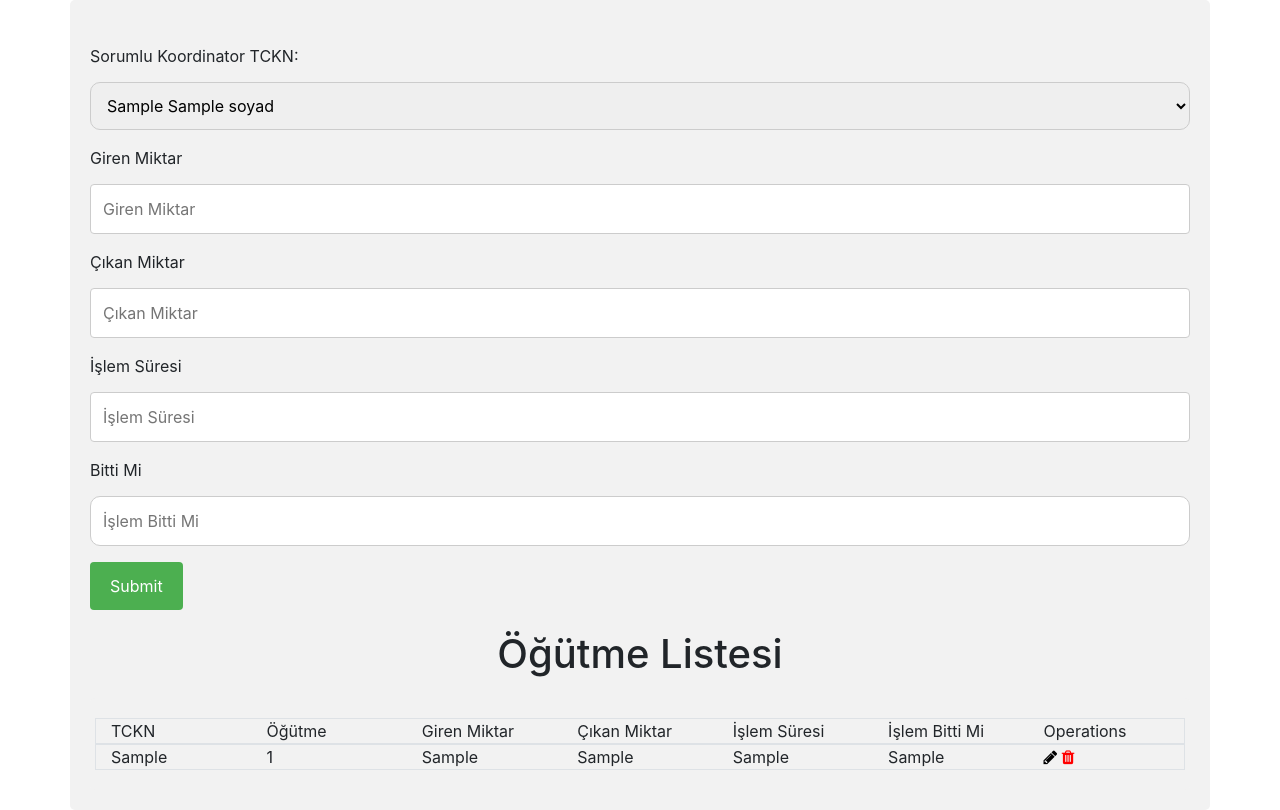
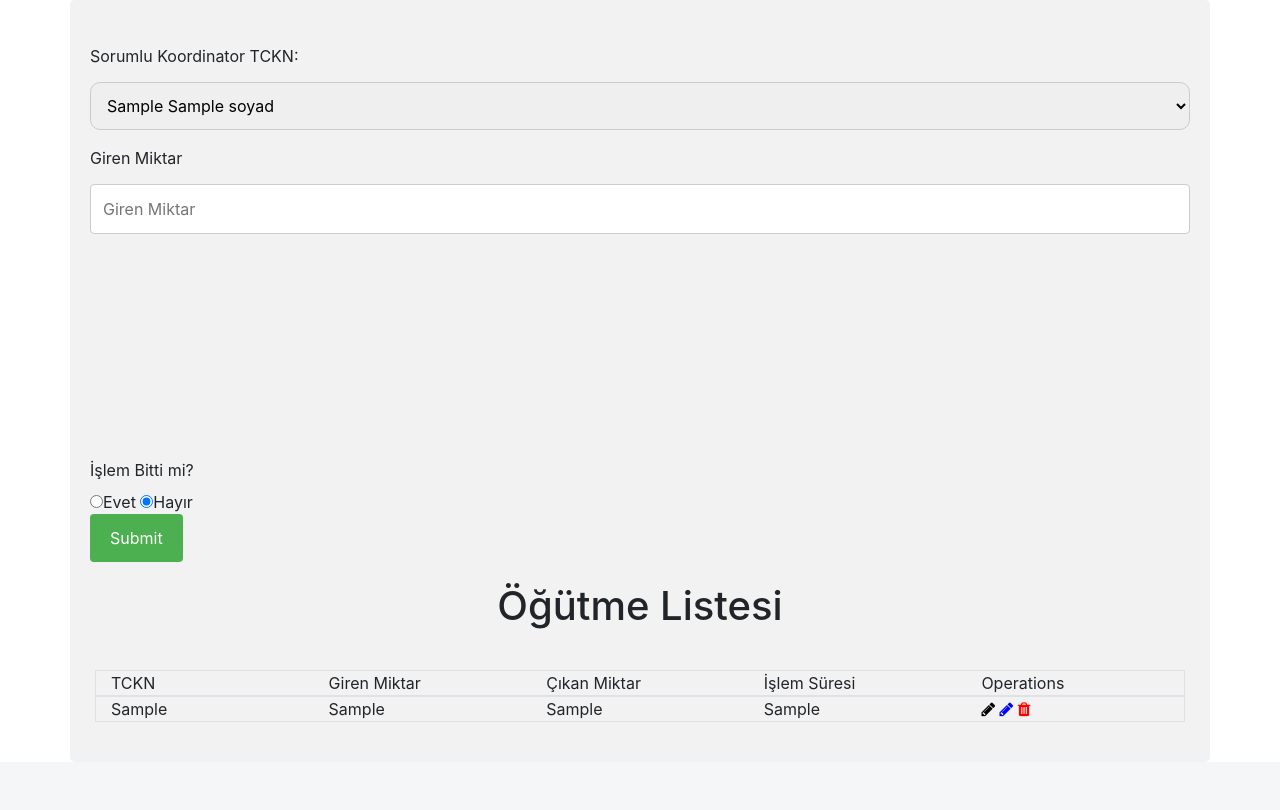
Before and after one commit to bozgenc/bil-372-proje, a Flask app: template templates/ogutme.html in a window 1280 px wide. Shown: the part 56-866 px from the top of the page. After the commit the page ends 778 px from the top, so only its background shows below. Run offline with Flask 2, Linux system fonts and the light colour scheme; the template is opened without the code that fills it: most values are stand-ins (such as "Sample title", 1, 10 or a date in 2020); some libraries are stand-ins or nearby versions.

Commit message:
Updated the editing of the ogutme table.

```diff
--- a/app.py
+++ b/app.py
@@ -111,7 +111,8 @@ def ogutme():
         islem_suresi = request.form['islem_suresi']
         bitti_mi = request.form['bitti_mi']
         id = request.form['isInsert']
-
+        tur_id = "1"
+        print(giren_miktar)
         query = "SELECT * from public.\"Personel\" where tckn = '" + sorumlu_koordinator_tckn + "'"
         result = db.session.execute(query)
         result = result.fetchall()
@@ -119,16 +120,12 @@ def ogutme():
 
         if int(id) == 0:
             query = "INSERT INTO public.\"Ogutme\"(sorumlu_koordinator_tckn, tur_id, giren_miktar, cikan_miktar, islem_suresi," \
-                    "bitti_mi) VALUES ('" + sorumlu_koordinator_tckn + "','" + str(1) + "','" + str(
-                giren_miktar) + "','" + \
-                    str(cikan_miktar) + "','" + str(islem_suresi) + "','" + str(bitti_mi) + "')"
+                    "bitti_mi) VALUES ('" + sorumlu_koordinator_tckn + "','" + str(1) + "','" + str(giren_miktar) + "','" + \
+                    str(0) + "','" + str(0) + "','" + str(bitti_mi) + "')"
             db.session.execute(query)
             db.session.commit()
         else:
-            query = "UPDATE public.\"Ogutme\" SET sorumlu_koordinator_tckn ='" + sorumlu_koordinator_tckn + "', tur_id = '" + \
-                    "1" + "', giren_miktar = '" + str(giren_miktar) + "', cikan_miktar = '" + \
-                    str(cikan_miktar) + "', islem_suresi = '" + str(
-                islem_suresi) + "', bitti_mi = '" + bitti_mi + "' WHERE id = '" + str(id) + "'"
+            query = "UPDATE public.\"Ogutme\" SET sorumlu_koordinator_tckn = '" + sorumlu_koordinator_tckn + "', tur_id = '" + tur_id + "', giren_miktar = '" + giren_miktar + "', cikan_miktar = '" + cikan_miktar + "', islem_suresi = '" + islem_suresi + "', bitti_mi = '" + bitti_mi + "'  WHERE id = '" + str(id) + "'"
             db.session.execute(query)
             db.session.commit()
 
@@ -140,11 +137,7 @@ def ogutme():
     data = db.session.execute(query2)
     son = data.fetchall()
 
-    query3 = "SELECT * FROM public.\"Islem_Turu\""
-    all_data2 = db.session.execute(query3)
-    islemlist = all_data2.fetchall()
-
-    return render_template("ogutme.html", ogutme=islem_list, personelList=son, islemList=islemlist)
+    return render_template("ogutme.html", ogutme=islem_list, personelList=son)
 
 
 @app.route("/ogutme_delete/<int:id>", methods=['GET', 'POST'])
@@ -171,32 +164,34 @@ def ogutme_delete(id):
 @app.route("/islem_sonu", methods=['GET', 'POST'])
 def islem_sonu():
     if request.method == 'GET':
+
         query = "SELECT * from public.\"Ogutme\" where bitti_mi = '" + str(True) + "'"
         all_data = db.engine.execute(query)
         ogutmeList = all_data.fetchall()
 
-        sorumlu_koordinator_tckn = ogutmeList[0].sorumlu_koordinator_tckn
-        tur_id = ogutmeList[0].tur_id
-        id_meselesi = ogutmeList[0].id
+        if len(ogutmeList) > 0:
+            sorumlu_koordinator_tckn = ogutmeList[0].sorumlu_koordinator_tckn
+            tur_id = ogutmeList[0].tur_id
+            id_meselesi = ogutmeList[0].id
 
-        quer = "Select * from public.\"Islem_Sonu\""
-        comp = db.engine.execute(quer)
-        comp = comp.fetchall()
+            quer = "Select * from public.\"Islem_Sonu\""
+            comp = db.engine.execute(quer)
+            comp = comp.fetchall()
+            print(comp)
 
-        if len(comp) != 0:
-            idmiz = comp[0].id
-            print(idmiz)
-            if idmiz != id_meselesi:
-                insertquery = "INSERT INTO public.\"Islem_Sonu\"(sorumlu_koordinator_tckn, tur_id, id2) VALUES ('" + sorumlu_koordinator_tckn + "',' " + str(
-                    tur_id) + "','" + str(ogutmeList[0].id) + "')"
+            if len(comp) > 0:
+                print(ogutmeList)
+                print(ogutmeList[0].giren_miktar)
+                print(ogutmeList[0].id)
+                idmiz = comp[0].id2
+
+                if idmiz != id_meselesi:
+                    insertquery = "INSERT INTO public.\"Islem_Sonu\"(sorumlu_koordinator_tckn, tur_id, id2) VALUES ('" + sorumlu_koordinator_tckn + "',' " + str(tur_id) + "','" + str(ogutmeList[0].id) + "')"
+                    db.engine.execute(insertquery)
+
+            if len(comp) == 0:
+                insertquery = "INSERT INTO public.\"Islem_Sonu\"(sorumlu_koordinator_tckn, tur_id, id2) VALUES ('" + sorumlu_koordinator_tckn + "','" + str(tur_id) + "','" + str(ogutmeList[0].id) + "')"
                 db.engine.execute(insertquery)
-
-        if len(comp) == 0:
-            print("noluo")
-            print(id_meselesi)
-            insertquery = "INSERT INTO public.\"Islem_Sonu\"(sorumlu_koordinator_tckn, tur_id, id2) VALUES ('" + sorumlu_koordinator_tckn + "','" + str(
-                tur_id) + "','" + str(ogutmeList[0].id) + "')"
-            db.engine.execute(insertquery)
 
     q2 = "SELECT public.\"Ogutme\".sorumlu_koordinator_tckn, public.\"Ogutme\".tur_id, public.\"Ogutme\".giren_miktar, public.\"Ogutme\".cikan_miktar, public.\"Ogutme\".islem_suresi, " \
          "public.\"Islem_Sonu\".tur_id from public.\"Ogutme\", public.\"Islem_Sonu\" where(public.\"Ogutme\".tur_id = public.\"Islem_Sonu\".tur_id and public.\"Ogutme\".bitti_mi = True)"
--- a/static/ogutme.js
+++ b/static/ogutme.js
@@ -1,39 +1,79 @@
-function update(sorumlu_koordinator_tckn, tur_id, giren_miktar, cikan_miktar, islem_suresi, bitti_mi) {
+function update(sorumlu_koordinator_tckn, giren_miktar, cikan_miktar, islem_suresi, id) {
+
     var input = document.getElementById("sorumlu_koordinator_tckn");
-    var input2 = document.getElementById("tur_id");
-    var input3 = document.getElementById("giren_miktar");
-    var input4 = document.getElementById("cikan_miktar");
-    var input5 = document.getElementById("islem_suresi");
-    var input6 = document.getElementById("bitti_mi");
+    var input2 = document.getElementById("giren_miktar");
+    var input3 = document.getElementById("cikan_miktar");
+    var input4 = document.getElementById("islem_suresi");
 
     var cancel_button = document.getElementById("cancel_button");
     var isInsert = document.getElementById("isInsert");
-    isInsert.value = tur_id;
+    isInsert.value = id;
     cancel_button.style.visibility = "visible"
     input.value = sorumlu_koordinator_tckn;
-    input2.value = tur_id;
-    input3.value = giren_miktar;
-    input4.value = cikan_miktar;
-    input5.value = islem_suresi;
-    input6.value = bitti_mi;
+    input2.value = giren_miktar;
+    input3.value = cikan_miktar;
+    input4.value = islem_suresi;
+
+    document.getElementById("islem_suresi").setAttribute("readonly", true)
+    document.getElementById("cikan_miktar").setAttribute("readonly", true)
+    document.getElementById("bitti_mi").setAttribute("readonly", true)
+
+}
+
+function update2(sorumlu_koordinator_tckn, giren_miktar, cikan_miktar, islem_suresi, id) {
+
+    var input = document.getElementById("sorumlu_koordinator_tckn");
+    var input2 = document.getElementById("giren_miktar");
+    var input3 = document.getElementById("cikan_miktar");
+    var input4 = document.getElementById("islem_suresi");
+
+    var label1 = document.getElementById("label1");
+    var label2 = document.getElementById("label2");
+
+    input3.style.visibility = "visible"
+    input4.style.visibility = "visible"
+    label1.style.visibility = "visible"
+    label2.style.visibility = "visible"
+
+    var cancel_button = document.getElementById("cancel_button");
+    var isInsert = document.getElementById("isInsert");
+    isInsert.value = id;
+    cancel_button.style.visibility = "visible"
+    input.value = sorumlu_koordinator_tckn;
+    input2.value = giren_miktar;
+    input3.value = cikan_miktar;
+    input4.value = islem_suresi;
+    document.getElementById("sorumlu_koordinator_tckn").setAttribute("readonly", true)
+    document.getElementById("giren_miktar").setAttribute("readonly", true)
 }
 
 function cancel() {
     var input = document.getElementById("sorumlu_koordinator_tckn");
-    var input2 = document.getElementById("tur_id");
     var input3 = document.getElementById("giren_miktar");
     var input4 = document.getElementById("cikan_miktar");
     var input5 = document.getElementById("islem_suresi");
-    var input6 = document.getElementById("bitti_mi");
-
+    var label1 = document.getElementById("label1");
+    var label2 = document.getElementById("label2");
     var cancel_button = document.getElementById("cancel_button");
     var isInsert = document.getElementById("isInsert");
+
     isInsert.value = '0';
     cancel_button.style.visibility = "hidden"
+    input3.style.visibility = "hidden"
+    input4.style.visibility = "hidden"
+    label1.style.visibility = "hidden"
+    label2.style.visibility = "hidden"
+
     input.value = '';
     input2.value = '';
     input3.value = '';
     input4.value = '';
     input5.value = '';
     input6.value = '';
+
+    document.getElementById("sorumlu_koordinator_tckn").removeAttribute("readOnly");
+    document.getElementById("giren_miktar").removeAttribute("readOnly");
+    document.getElementById("islem_suresi").removeAttribute("readOnly");
+    document.getElementById("cikan_miktar").removeAttribute("readOnly");
+    document.getElementById("bitti_mi").removeAttribute("readOnly");
 }
--- a/templates/islem_sonu.html
+++ b/templates/islem_sonu.html
@@ -1,5 +1,5 @@
 {% extends "base.html" %}
-{% block title %} İşlem Türü {% endblock %}
+{% block title %} İşlem Sonu {% endblock %}
 {% block content %}
 <div class="container">
     <h1>Biten İşlemler Listesi</h1>
--- a/templates/ogutme.html
+++ b/templates/ogutme.html
@@ -1,5 +1,5 @@
 {% extends "base.html" %}
-{% block title %} İşlem Türü {% endblock %}
+{% block title %} Öğütme {% endblock %}
 {% block content %}
 <div class="container">
     <form action="/ogutme" method="POST">
@@ -11,14 +11,22 @@
 			<option value="{{ row.tckn }}">{{ row.ad}} {{row.soyad}}</option>
 			{% endfor %}
         </select>
-    <label for="giren_miktar">Giren Miktar</label>
-        <input type="number" id="giren_miktar" name="giren_miktar" placeholder="Giren Miktar" required="required" >
-     <label for="cikan_miktar">Çıkan Miktar</label>
-        <input type="number" id="cikan_miktar" name="cikan_miktar" placeholder="Çıkan Miktar" required="required" >
-    <label for="islem_suresi">İşlem Süresi</label>
-        <input type="number" id="islem_suresi" name="islem_suresi" placeholder="İşlem Süresi" required="required" >
-    <label for="bitti_mi">Bitti Mi</label>
-        <input type="text" id="bitti_mi" name="bitti_mi" placeholder="İşlem Bitti Mi" required="required" >
+
+		<label for="giren_miktar">Giren Miktar </label>
+        <input type="number" id="giren_miktar" name="giren_miktar" placeholder="Giren Miktar" required="required">
+
+        <label id = "label1" for="cikan_miktar" style="visibility: hidden">Çıkan Miktar</label>
+        <input type="number" id="cikan_miktar" name="cikan_miktar" placeholder="Çıkan Miktar" style="visibility: hidden">
+
+        <label id= "label2" for="islem_suresi" style="visibility: hidden">İşlem Süresi(Saat)</label>
+        <input type="number" id="islem_suresi" name="islem_suresi" placeholder="İşlem Süresi" style="visibility: hidden">
+
+
+		<label for="bitti" >İşlem Bitti mi?</label>
+        <br>
+        <input type="radio" id="bitti" name="bitti_mi" value="True">Evet
+        <input type="radio" id="bitmedi" name="bitti_mi" value="False" checked>Hayır
+		<br>
 	<input type="submit" class="btn btn-success" value="Submit">
 		<input type="button" class="btn btn-danger" style="visibility: hidden" id="cancel_button" onclick="cancel()"
 		       value="Cancel">
@@ -32,9 +40,6 @@
 			<div class="col-sm">
 				TCKN
 			</div>
-			<div class="col-sm">
-                Öğütme
-			</div>
             <div class="col-sm">
                 Giren Miktar
 			</div>
@@ -44,9 +49,6 @@
             <div class="col-sm">
                 İşlem Süresi
 			</div>
-            <div class="col-sm">
-                İşlem Bitti Mi
-			</div>
 			<div class="col-sm">
 				Operations
 			</div>
@@ -55,9 +57,6 @@
 		<div class="row border">
 			<div class="col-sm">
 				{{ row.sorumlu_koordinator_tckn}}
-			</div>
-			<div class="col-sm">
-				{{ row.tur_id}}
 			</div>
             <div class="col-sm">
 				{{ row.giren_miktar}}
@@ -69,14 +68,16 @@
 				{{row.islem_suresi}}
 			</div>
 			<div class="col-sm">
-				{{ row.bitti_mi}}
-			</div>
-			<div class="col-sm">
 				<a href="#"><span
 						class="fa fa-pencil"
 						style="color: black"
-						onClick="update('{{row.sorumlu_koordinator_tckn}}','{{row.tur_id}}', '{{row.giren_miktar}}', '{{row.cikan_miktar}}', '{{row.islem_suresi}}','{{row.bitti_mi}}')"
+						onClick="update('{{row.sorumlu_koordinator_tckn}}', '{{row.giren_miktar}}', '{{row.cikan_miktar}}', '{{row.islem_suresi}}','{{row.id}}')"
 				></span></a>
+				 <a href="#"><span
+                            class="fa fa-pencil"
+                            style="color: blue"
+                            onClick="update2('{{row.sorumlu_koordinator_tckn}}', '{{row.giren_miktar}}', '{{row.cikan_miktar}}', '{{row.islem_suresi}}','{{row.id}}')"
+                    ></span></a>
 				<a href="/ogutme_delete/{{row.id}}"><span class="fa fa-trash" style="color: red"></span></a>
 			</div>
 		</div>
```
Also changed, not shown: SQLDUMP/dump.sql (+7 -0 lines).
